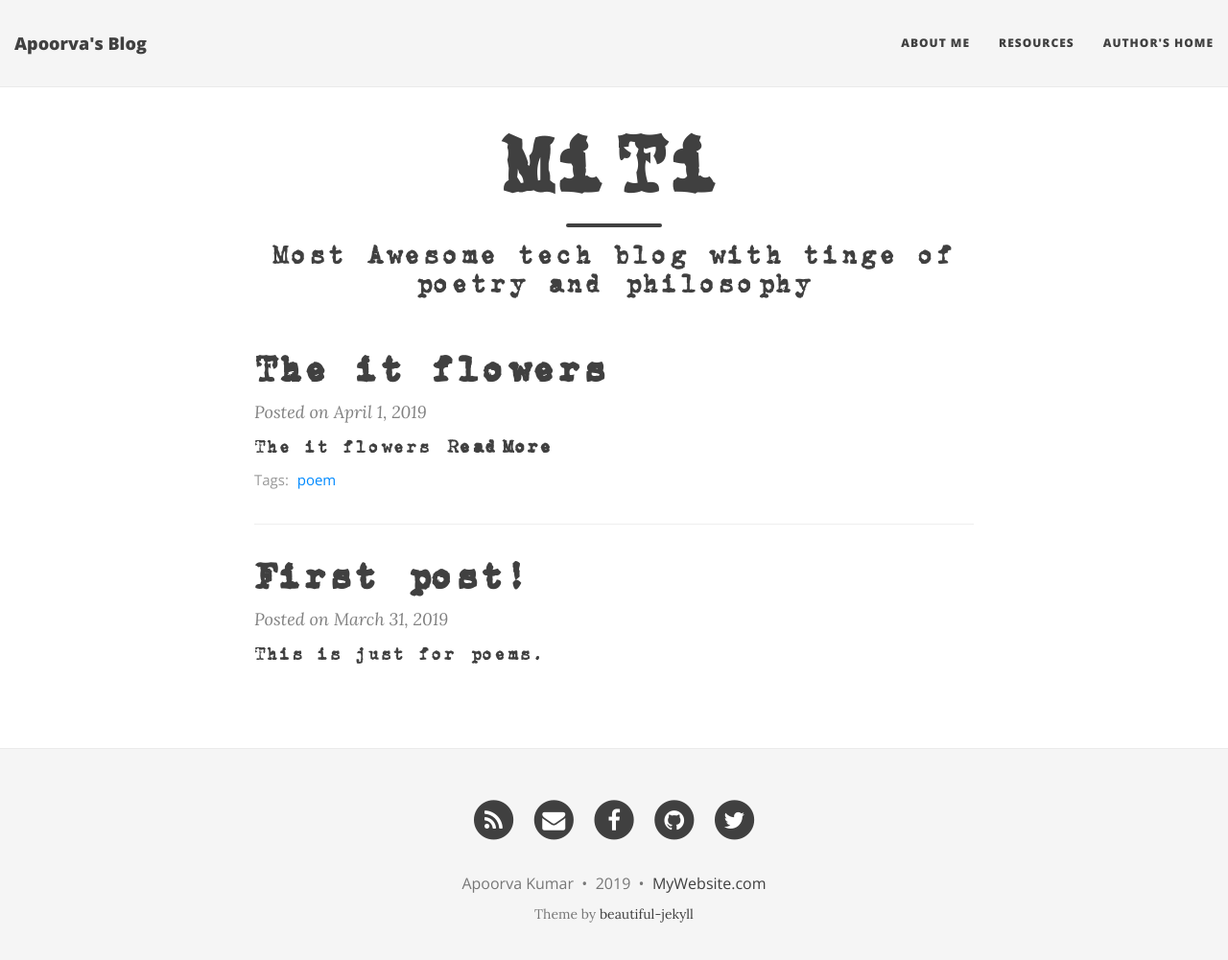
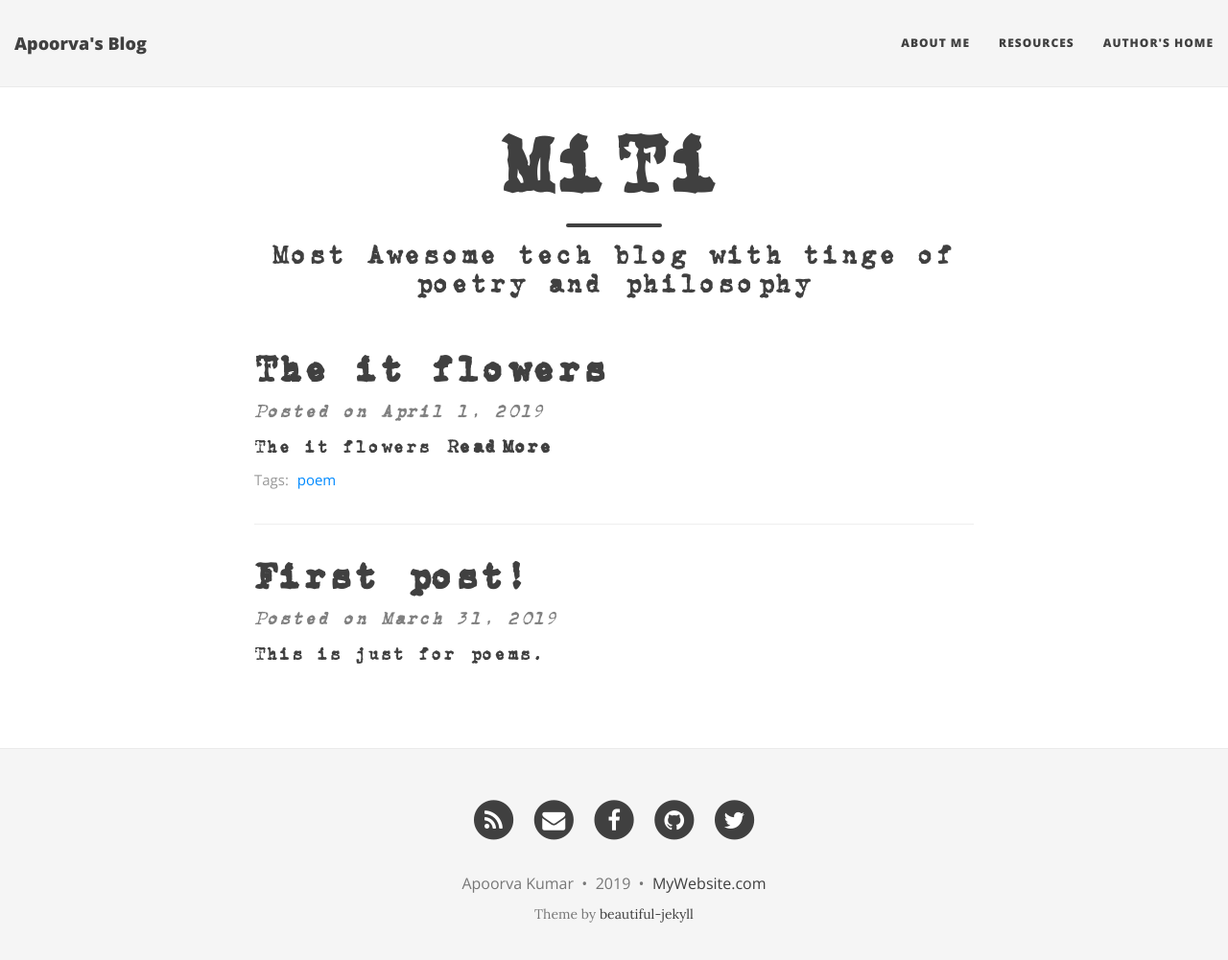
Before and after one commit to rava-dosa/poem, a Jekyll site: the page built from index.html, in a window 1280 px wide and 1014 px high. Shown: the top 1001 px of the window at 96% size. Built offline with Jekyll 4.4.1, drawn with Linux system fonts in a browser that asks for light colours; nearby versions of some CDN libraries; the list of posts is cut into pages by our own code.

Commit message:
changed font family of class post-meta

```diff
--- a/css/main.css
+++ b/css/main.css
@@ -348,6 +348,7 @@ footer .theme-by {
   color: #808080;
   font-size: 18px;
   font-style: italic;
+  font-family: 'CarbonType';
   margin: 0 0 10px;
 }
 .post-preview .post-entry {
```
